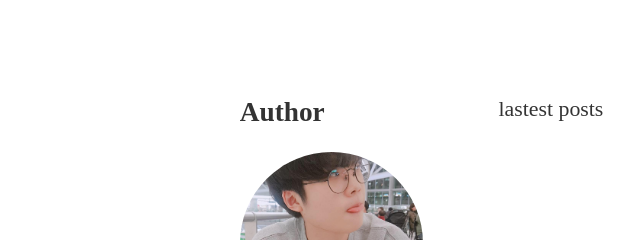
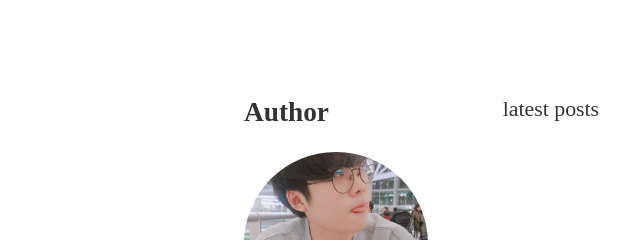
Before and after one commit to seosd97/ssd-blog, a Gatsby site: page / in a window 1280 px wide. Shown: the top 240 px of the page, 224-864 px from the left. Built offline with nearby package versions, Linux system fonts and the light colour scheme; Gatsby itself is replaced by a stand-in of ours; a web font is replaced by a local one.

Commit message:
fix typo

```diff
--- a/src/pages/index.js
+++ b/src/pages/index.js
@@ -16,7 +16,7 @@ const IndexPage = ({ data }) => {
         <Profile />
         <section className="pd-root content-wrapper-l">
           <h2 className="d-block mg-0 fs-st fw-n" style={{ paddingLeft: '1.562rem' }}>
-            lastest posts
+            latest posts
           </h2>
           <div className="card-container flex f-col flex-j-c">
             {edges.map((e, i) => {
```
